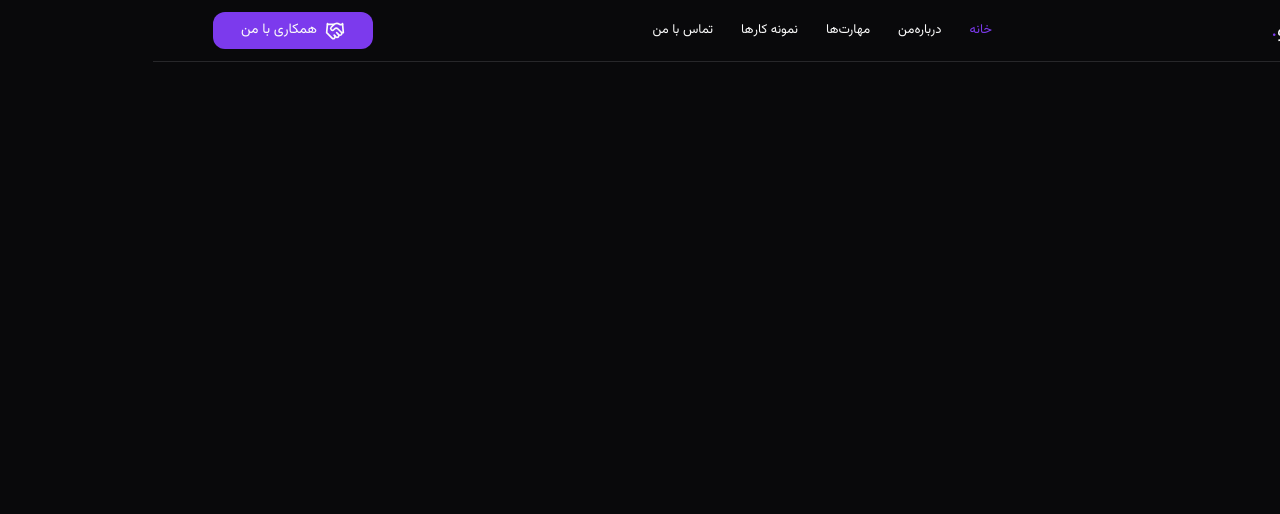
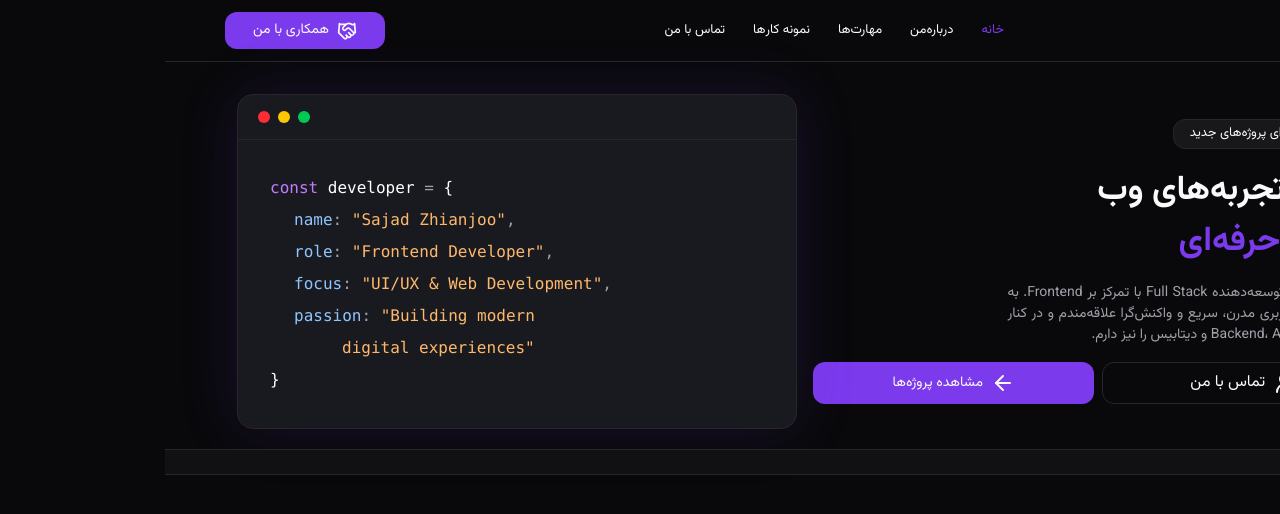
Before and after one commit to sajadzhzh/sajad-zhianjoo, a Next.js app: page / in a window 1280 px wide. Shown: the top 514 px of the page. Built offline with nearby package versions, Linux system fonts and the light colour scheme.

Commit message:
Hero area in half way

```diff
--- /dev/null
+++ b/Components/Badge/Badge.tsx
@@ -0,0 +1,15 @@
+import { ReactNode } from "react";
+
+export default function Badge({
+  children,
+  className,
+}: {
+  children: ReactNode;
+  className?: string;
+}) {
+  return (
+    <div className={`min-w-max px-4 py-1 bg-(--surface-hover) border border-(--border) rounded-xl ${className}`}>
+      {children}
+    </div>
+  );
+}
--- /dev/null
+++ b/Components/Hero/CodeCard.tsx
@@ -0,0 +1,68 @@
+export default function CodeCard() {
+  return (
+    <div dir="ltr" className="relative w-full max-w-140 overflow-hidden rounded-2xl border border-zinc-800 bg-[#181a1f] shadow-[0_0_60px_rgba(124,58,237,0.15)]">
+
+      {/* Header */}
+      <div className="flex items-center gap-2 border-b border-zinc-800 px-5 py-4">
+        <span className="h-3 w-3 rounded-full bg-red-500" />
+        <span className="h-3 w-3 rounded-full bg-yellow-400" />
+        <span className="h-3 w-3 rounded-full bg-green-500" />
+      </div>
+
+      {/* Code */}
+      <div className="overflow-x-auto p-6 font-mono text-sm leading-8 sm:p-8 sm:text-base">
+        <div>
+          <span className="text-purple-400">const</span>{" "}
+          <span className="text-white">developer</span>{" "}
+          <span className="text-zinc-400">=</span>{" "}
+          <span className="text-white">{"{"}</span>
+        </div>
+
+        <div className="pl-6">
+          <span className="text-blue-300">name</span>
+          <span className="text-zinc-400">:</span>{" "}
+          <span className="text-orange-300">
+            "Sajad Zhianjoo"
+          </span>
+          <span className="text-zinc-400">,</span>
+        </div>
+
+        <div className="pl-6">
+          <span className="text-blue-300">role</span>
+          <span className="text-zinc-400">:</span>{" "}
+          <span className="text-orange-300">
+            "Frontend Developer"
+          </span>
+          <span className="text-zinc-400">,</span>
+        </div>
+
+        <div className="pl-6">
+          <span className="text-blue-300">focus</span>
+          <span className="text-zinc-400">:</span>{" "}
+          <span className="text-orange-300">
+            "UI/UX & Web Development"
+          </span>
+          <span className="text-zinc-400">,</span>
+        </div>
+
+        <div className="pl-6">
+          <span className="text-blue-300">passion</span>
+          <span className="text-zinc-400">:</span>{" "}
+          <span className="text-orange-300">
+            "Building modern
+          </span>
+
+          <div className="pl-12">
+            <span className="text-orange-300">
+              digital experiences"
+            </span>
+          </div>
+        </div>
+
+        <div>
+          <span className="text-white">{"}"}</span>
+        </div>
+      </div>
+    </div>
+  );
+}
--- /dev/null
+++ b/Components/Hero/Hero.tsx
@@ -0,0 +1,51 @@
+import { ArrowLeft, Dot, User2 } from "lucide-react";
+import Badge from "../Badge/Badge";
+import CodeCard from "./CodeCard";
+import Button from "../Button/Button";
+
+export default function HeroArea() {
+  return (
+    <>
+      <div className="flex flex-col lg:flex-row items-center gap-4 mt-5">
+        <div className="w-full lg:w-1/2 flex flex-col gap-4 items-center lg:items-start">
+          <Badge className="w-max text-[13px] flex items-center">
+            <Dot className="text-green-500" size={20} />
+            در دسترس برای پروژه‌های جدید
+          </Badge>
+
+          <h1 className="text-[34px] font-bold">
+            ساخت تجربه‌های وب <br />
+            <span className="text-(--primary)">مدرن و حرفه‌ای</span>
+          </h1>
+
+          <p className="text-[14px] text-justify lg:max-w-[66%] text-(--muted)">
+            من سجاد هستم، توسعه‌دهنده Full Stack با تمرکز بر Frontend. به ساخت
+            رابط‌های کاربری مدرن، سریع و واکنش‌گرا علاقه‌مندم و در کنار آن تجربه
+            توسعه Backend، API و دیتابیس را نیز دارم.
+          </p>
+
+          <div className="w-full flex flex-col lg:flex-row gap-2">
+            <Button
+              theme="normal"
+              className="border border-(--border) hover:bg-(--surface-hover)"
+            >
+              <User2 />
+              تماس با من
+            </Button>
+            <Button theme="primary">
+              <ArrowLeft />
+              مشاهده پروژه‌ها
+            </Button>
+          </div>
+        </div>
+        <div className="w-full lg:w-1/2">
+          <CodeCard />
+        </div>
+      </div>
+
+      <div className="w-full mt-5 absolute right-0 bg-(--surface) border-y border-(--border) Container">
+
+      </div>
+    </>
+  );
+}
--- a/app/globals.css
+++ b/app/globals.css
@@ -22,3 +22,13 @@ body {
   color: var(--text);
   font-family: var(--font-vazir), var(--font-geist-sans);
 }
+
+
+.Container{
+  padding-block: calc(var(--spacing) * 3);
+  padding-inline: calc(var(--spacing) * 15);
+
+  @media (width < 1024) {
+    padding-inline: calc(var(--spacing) * 5);
+  }
+}
--- a/app/page.tsx
+++ b/app/page.tsx
@@ -1,7 +1,9 @@
+import HeroArea from "@/Components/Hero/Hero";
+
 export default function Home() {
   return (
-    <div className="w-full">
-      Main page
+    <div className="w-full Container">
+      <HeroArea />
     </div>
   );
 }
```
